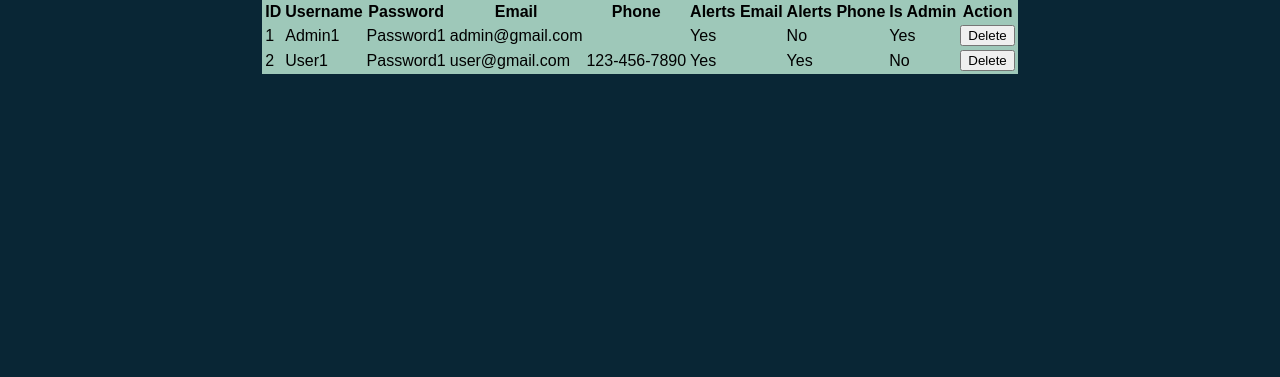
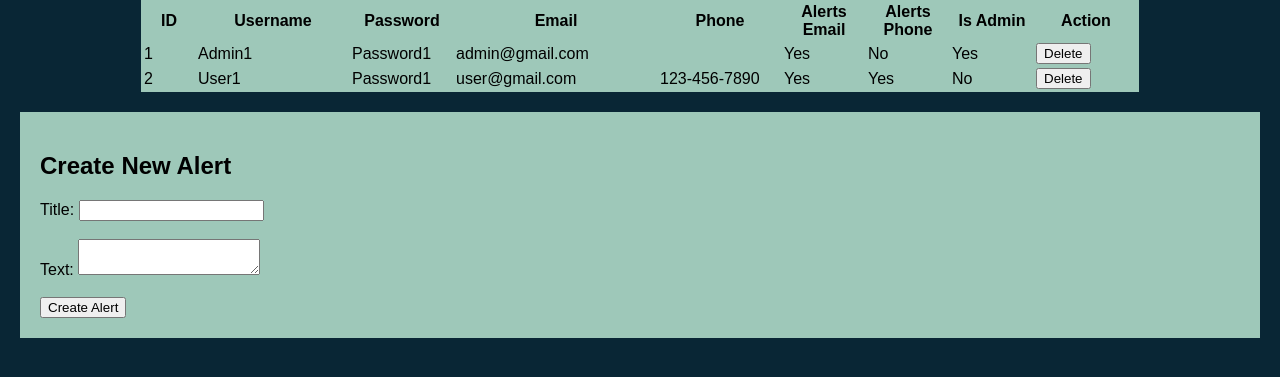
Before and after one commit to trevorwinser/Hurriscan, a Flask app: page /admin in a window 1280 px wide. Shown: the top 377 px of the page. Run offline with Flask 3, Linux system fonts and the light colour scheme; data comes from the database, SQL or seed files in the repository.

Commit message:
Added Alerts
- Admin can now create alerts that upload to the db

```diff
--- a/code/app.py
+++ b/code/app.py
@@ -1,7 +1,8 @@
-from flask import Flask, render_template, jsonify, redirect
+from flask import Flask, render_template, jsonify, redirect, request
 import os
 import sqlite3
 import sqlite_setup
+from datetime import datetime
 
 basedir = os.path.abspath(os.path.dirname(__file__))
 sqlite_setup.main()
@@ -87,6 +88,24 @@ def delete_user(user_id):
     except Exception as e:
         return jsonify({'error': str(e)}), 500
 
+@app.route('/create-alert', methods=['POST'])
+def create_alert():
+    title = request.form['title']
+    text = request.form['text']
+    date = datetime.now().date()
+
+    conn = sqlite3.connect(os.path.join(basedir, 'hurriscan.db'))
+    cur = conn.cursor()
+    cur.execute('INSERT INTO Alert (title, text, date) VALUES (?, ?, ?)', (title, text, date))
+    conn.commit()
+    cur.execute('SELECT * FROM Alert')
+    rows = cur.fetchall()
+    for row in rows:
+        print(row)
+    conn.close()
+
+    return redirect('/alerts') # Wrong path but will change later!
+
 
 if __name__ == '__main__':
     app.run(debug=True)
--- a/code/sqlite_setup.py
+++ b/code/sqlite_setup.py
@@ -5,8 +5,9 @@ def create_table(conn):
     cursor = conn.cursor()
 
     cursor.execute("DROP TABLE IF EXISTS Data;")
+    cursor.execute("DROP TABLE IF EXISTS Alert;")
+    cursor.execute("DROP TABLE IF EXISTS User;")
     cursor.execute("DROP TABLE IF EXISTS Alerts;")
-    cursor.execute("DROP TABLE IF EXISTS User;")
     cursor.execute("DROP TABLE IF EXISTS Account;")
     cursor.execute("DROP TABLE IF EXISTS user;")
     cursor.execute("DROP TABLE IF EXISTS new_table;")
--- a/code/static/css/admin-dashboard.css
+++ b/code/static/css/admin-dashboard.css
@@ -1,103 +1,57 @@
-/* Font Import */
-@import url('https://fonts.googleapis.com/css2?family=Roboto+Mono:ital,wght@0,100..700;1,100..700&display=swap');
-
-/* Button Styles */
-#button {
-    background-color: #1B4242; /* Green */
-    border: 3px solid #9EC8B9;
-    font-weight: 600px;
-    color: #9EC8B9;
-    text-align: left;
-    padding-top: 10px;
-    padding-bottom: 10px;
-    text-decoration: none;
-    text-align: center;
-    display: inline-block;
+body {
+    background-color: #092635;
+    font-family: "Roboto Mono", monospace;
+    font-optical-sizing: auto;
     font-size: 16px;
-    margin-bottom: 10px;
-    margin-top: -30px;
-    cursor: pointer;
-    border-radius: 10px;
-    transition-duration: 0.4s;
-    box-shadow: 0 4px 8px 0 rgba(0,0,0,0.2);
-}
-
-header .container {
-    display: flex;
-    align-items: center;
-    justify-content: flex-start;
-    padding-left: 20px;
 }
 
 .container {
     display: flex;
-    align-items: left;
+    align-items: center;
+    justify-content:space-around;
     padding-left: 20px;
 }
 
-.container h1 {
-    padding-left: 10px;
+#create-alert {
+    background-color: #9EC8B9;
+    padding: 20px;
+    margin: 20px;
 }
 
-.display {
-    padding-top: 20px;
-    color: #9EC8B9;
-}
-
-.display a {
-    color: #5C8374;
-}
 table#user-table {
     background-color: #9EC8B9;
     margin: auto;
 }
-input {
-    padding: 10px;
-    margin-bottom: 10px;
-    width: calc(100% - 26px); /* Adjusted width to accommodate padding */
-    background-color: #9EC8B9;
-    color: #092635;
-    border-radius: 5px;
-    font-family: "Roboto Mono", monospace;
-    font-size: 15px;
-    font-weight: 600;
+th {
+    text-align: center;
 }
 
-input:focus {
-    border: 3px solid #5C8374;
+th#id {
+    width: 50px;
 }
 
-input::placeholder {
-    color: #092635;
-    font-family: "Roboto Mono", monospace;
-    font-weight: 600;
-    font-size: 15px;
+th#username {
+    width: 150px;
 }
 
-input[type=submit] {
-    background-color: #1B4242;
-    color: #9EC8B9;
-    border: 3px solid #9EC8B9;
-    font-family: "Roboto Mono", monospace;
-    font-weight: 600;
-    font-size: 15px;
-    width: 250px;
+th#password {
+    width: 100px;
 }
 
-input[type=submit]:active {
-    background-color: #5C8374;
+th#email {
+    width: 200px;
 }
 
-.login-menu {
-    display: flex;
-    flex-direction: column;
+th#phone {
+    width: 120px;
 }
 
-.login-menu h1 {
-    padding: 3px 0px;
+th#alerts_email,
+th#alerts_phone,
+th#isAdmin {
+    width: 80px;
 }
 
-.login-menu p {
-    padding-bottom: 10px;
-    text-align: center;
+th#action {
+    width: 100px;
 }
--- a/code/templates/admin/admin-dashboard.html
+++ b/code/templates/admin/admin-dashboard.html
@@ -17,22 +17,35 @@
 </head>
 
 <body>
+    <div id="container">
         <table id="user-table">
             <thead>
                 <tr>
-                <th>ID</th>
-                <th>Username</th>
-                <th>Password</th>
-                <th>Email</th>
-                <th>Phone</th>
-                <th>Alerts Email</th>
-                <th>Alerts Phone</th>
-                <th>Is Admin</th>
-                <th>Action</th>
+                    <th id="id">ID</th>
+                    <th id="username">Username</th>
+                    <th id="password">Password</th>
+                    <th id="email">Email</th>
+                    <th id="phone">Phone</th>
+                    <th id="alerts_email">Alerts Email</th>
+                    <th id="alerts_phone">Alerts Phone</th>
+                    <th id="isAdmin">Is Admin</th>
+                    <th id="action">Action</th>
                 </tr>
             </thead>
             <tbody id="user-table-body"></tbody>
         </table>
+
+        <div id="create-alert">
+            <h2>Create New Alert</h2>
+            <form action="/create-alert" method="POST">
+                <label for="title">Title:</label>
+                <input type="text" id="title" name="title" required><br><br>
+                <label for="text">Text:</label>
+                <textarea id="text" name="text" required></textarea><br><br>
+                <button type="submit">Create Alert</button>
+            </form>
+        </div>
+    </div>
 
     <script>
         document.addEventListener('DOMContentLoaded', function () {
@@ -43,14 +56,14 @@
                     data.forEach(user => {
                         const row = document.createElement('tr');
                         row.innerHTML = `
-                            <td>${user.id}</td>
-                            <td>${user.username}</td>
-                            <td>${user.password}</td>
-                            <td>${user.email}</td>
-                            <td>${user.phone}</td>
-                            <td>${user.alerts_email ? 'Yes' : 'No'}</td>
-                            <td>${user.alerts_phone ? 'Yes' : 'No'}</td>
-                            <td>${user.isAdmin ? 'Yes' : 'No'}</td>
+                            <td id="user_id">${user.id}</td>
+                            <td id="username">${user.username}</td>
+                            <td id="password">${user.password}</td>
+                            <td id="email">${user.email}</td>
+                            <td id="phone">${user.phone}</td>
+                            <td id="alerts_email">${user.alerts_email ? 'Yes' : 'No'}</td>
+                            <td id="alerts_phone">${user.alerts_phone ? 'Yes' : 'No'}</td>
+                            <td id="is_admin">${user.isAdmin ? 'Yes' : 'No'}</td>
                             <td><button onclick="deleteUser(${user.id})">Delete</button></td>
                         `;
                         tableBody.appendChild(row);
```
Lines whose indentation alone changed are shown as unchanged.
